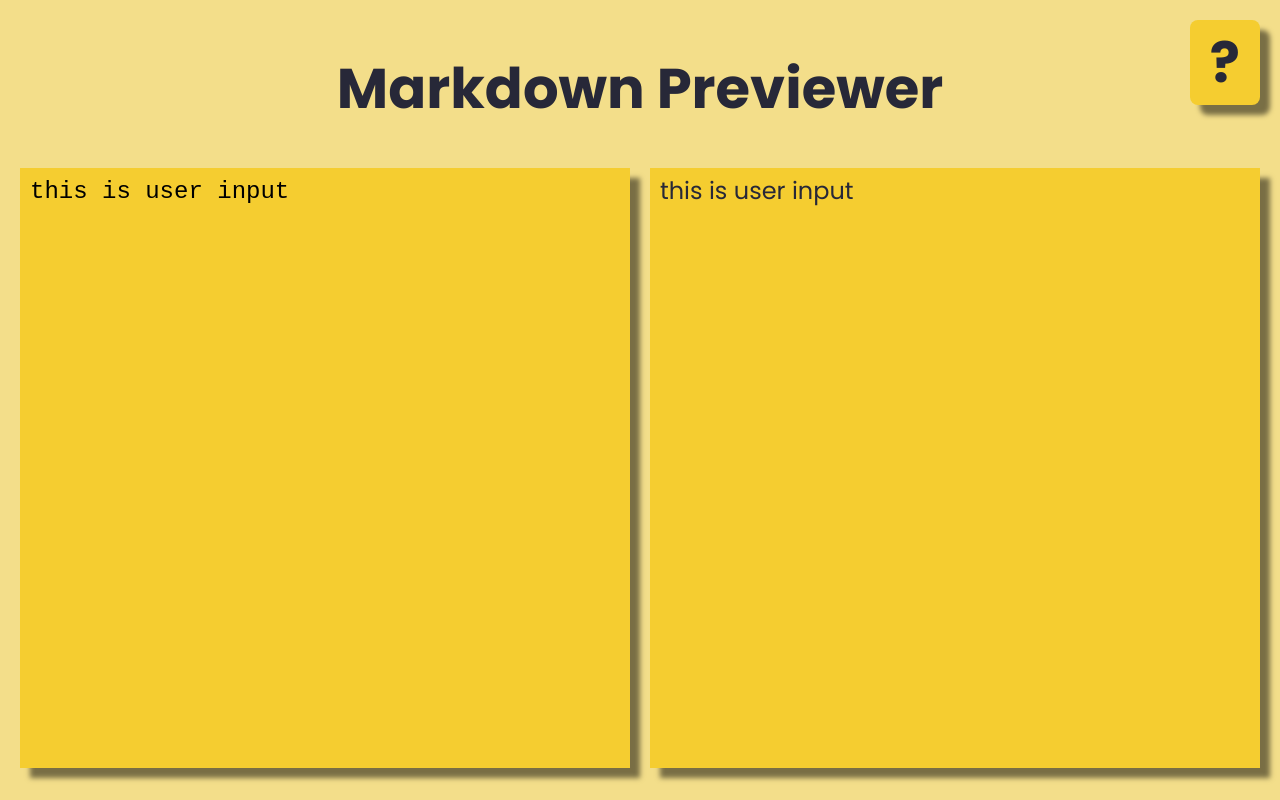
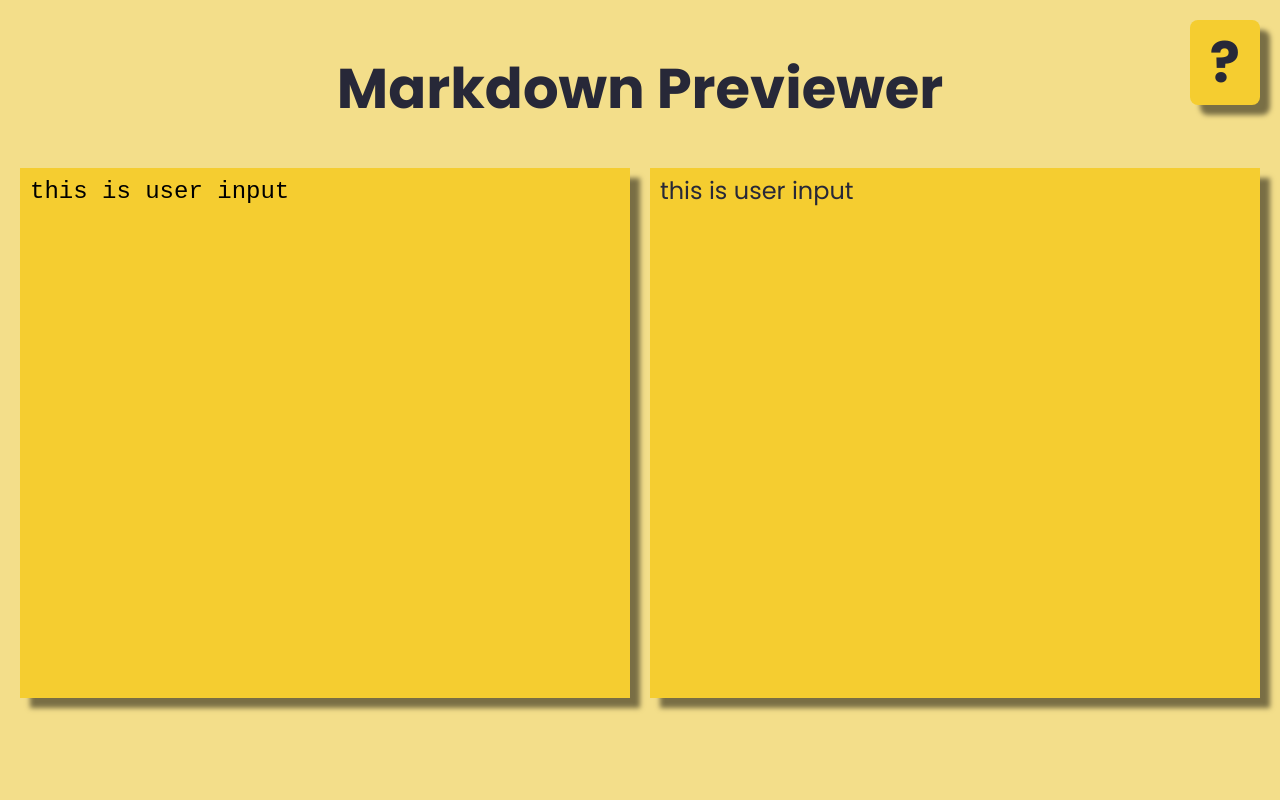
Before and after one commit to emrecan-balgun/markdown-previewer, a React (Create React App) app: page / in a window 1280 px wide. Built offline with nearby package versions, Linux system fonts and the light colour scheme.

Commit message:
update media queries

```diff
--- a/src/sass/layout/_output.scss
+++ b/src/sass/layout/_output.scss
@@ -77,7 +77,7 @@
     @media screen and (min-width: $medium-screen) {
         &__box {
             font-size: $medium-font-size;
-            height: 580px;
+            height: 510px;
             width: 345px;
 
             &::-webkit-scrollbar {
@@ -94,7 +94,7 @@
     @media screen and (min-width: $large-screen) {
         &__box {
             font-size: $mediumer-font-size;
-            height: 580px;
+            height: 510px;
             width: 450px;
         }
     }
@@ -102,7 +102,7 @@
     @media screen and (min-width: $extra-large-screen) {
         &__box {
             font-size: $mediumer-font-size;
-            height: 580px;
+            height: 510px;
             width: 590px;
         }
     }
```
